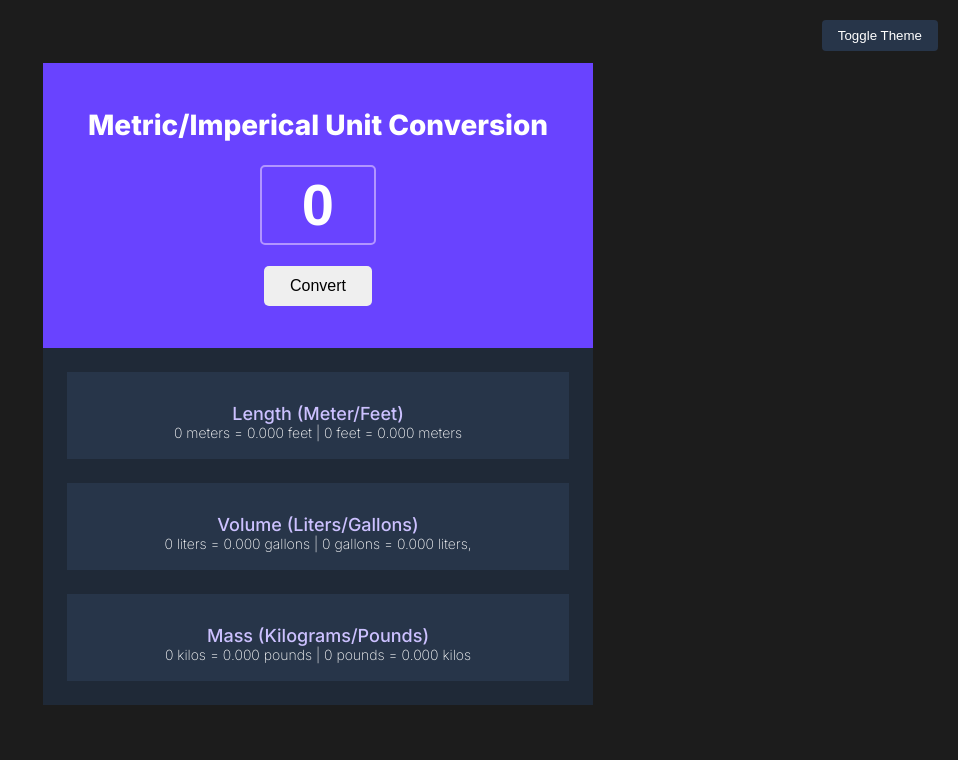
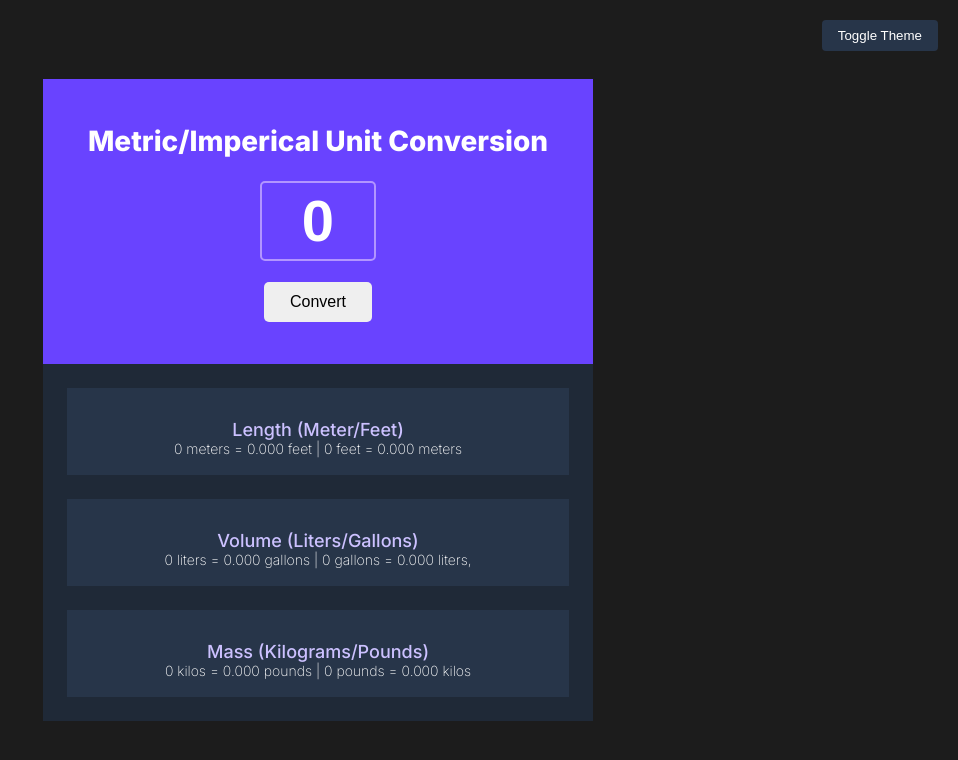
Before and after one commit to IgenRahul/scrimba_module3, a browser extension: page solo_project3_unit_converter/index.html in a window 1280 px wide. Shown: the whole page, without its empty margins (322-1280 px from the left). Drawn offline with Linux system fonts and the light colour scheme.

Commit message:
Update index.css

```diff
--- a/solo_project3_unit_converter/index.css
+++ b/solo_project3_unit_converter/index.css
@@ -35,7 +35,7 @@ body {
   flex-direction: column;
   align-items: center;
   justify-content: center;
-  height: 96vh;
+  height: 100vh;
 }
 
 #theme-btn {
```
